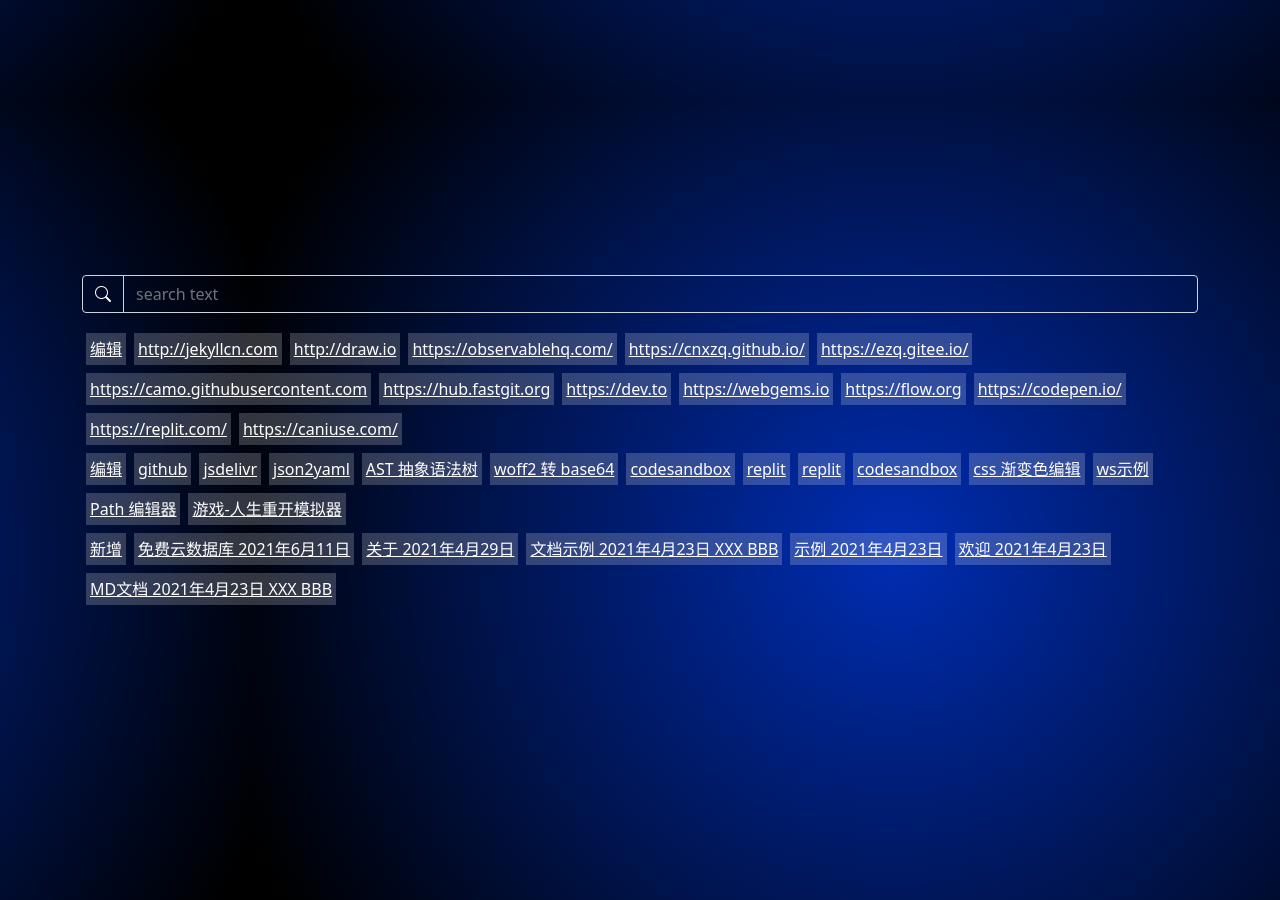
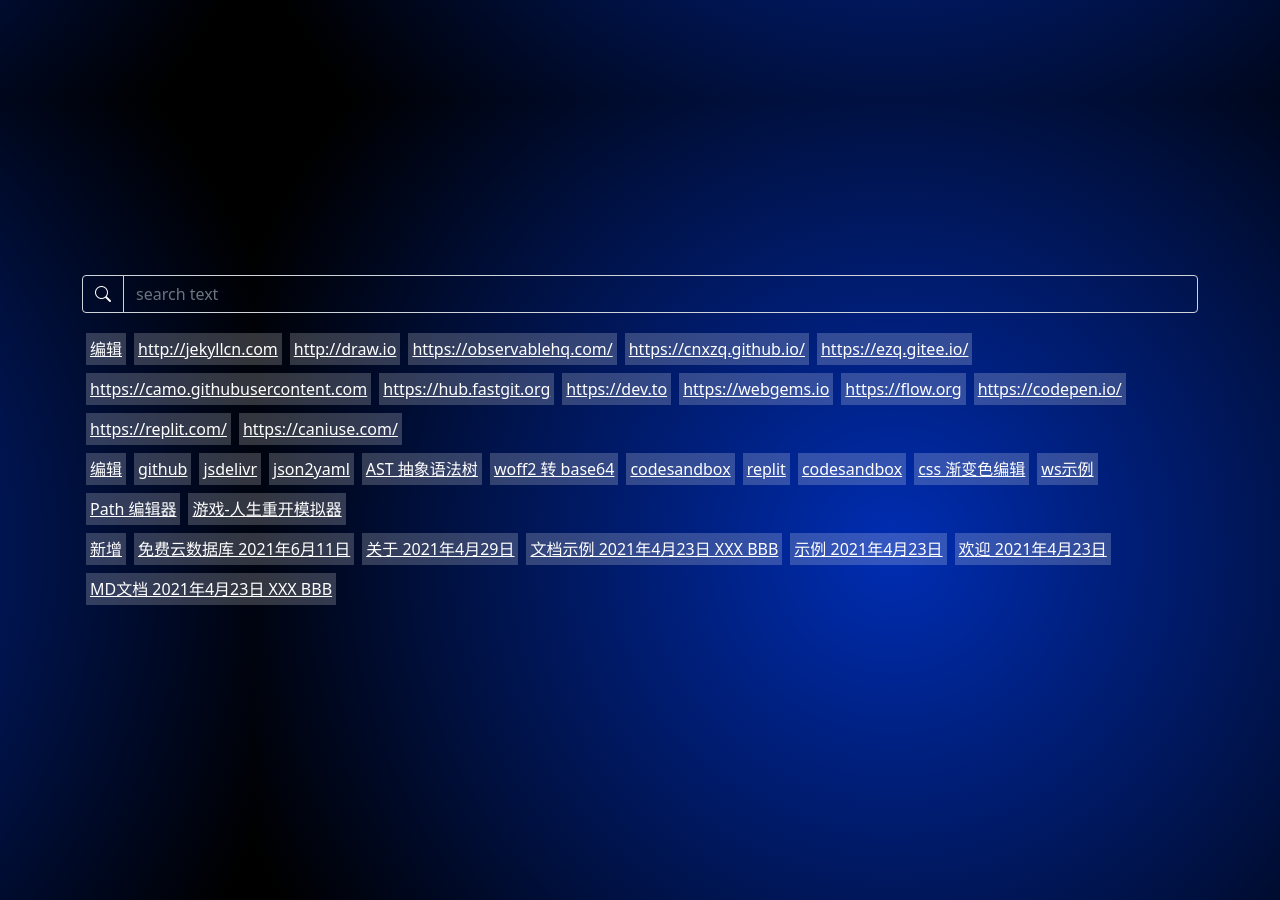
Before and after one commit to oft/oft.github.io, a Jekyll site: the page built from index.html, in a window 1280 px wide. Built offline with Jekyll 4.4.1, drawn with Linux system fonts in a browser that asks for light colours; nearby versions of some CDN libraries.

Commit message:
Update tool.yml

```diff
--- a/_data/tool.yml
+++ b/_data/tool.yml
@@ -21,8 +21,6 @@
     title: codesandbox
   - url: https://replit.com
     title: replit
-  - url: https://replit.com
-    title: replit
   - url: https://codesandbox.io/
     title: codesandbox
   - url: https://codepen.io/zq1988626/full/MWOBwrR
```
